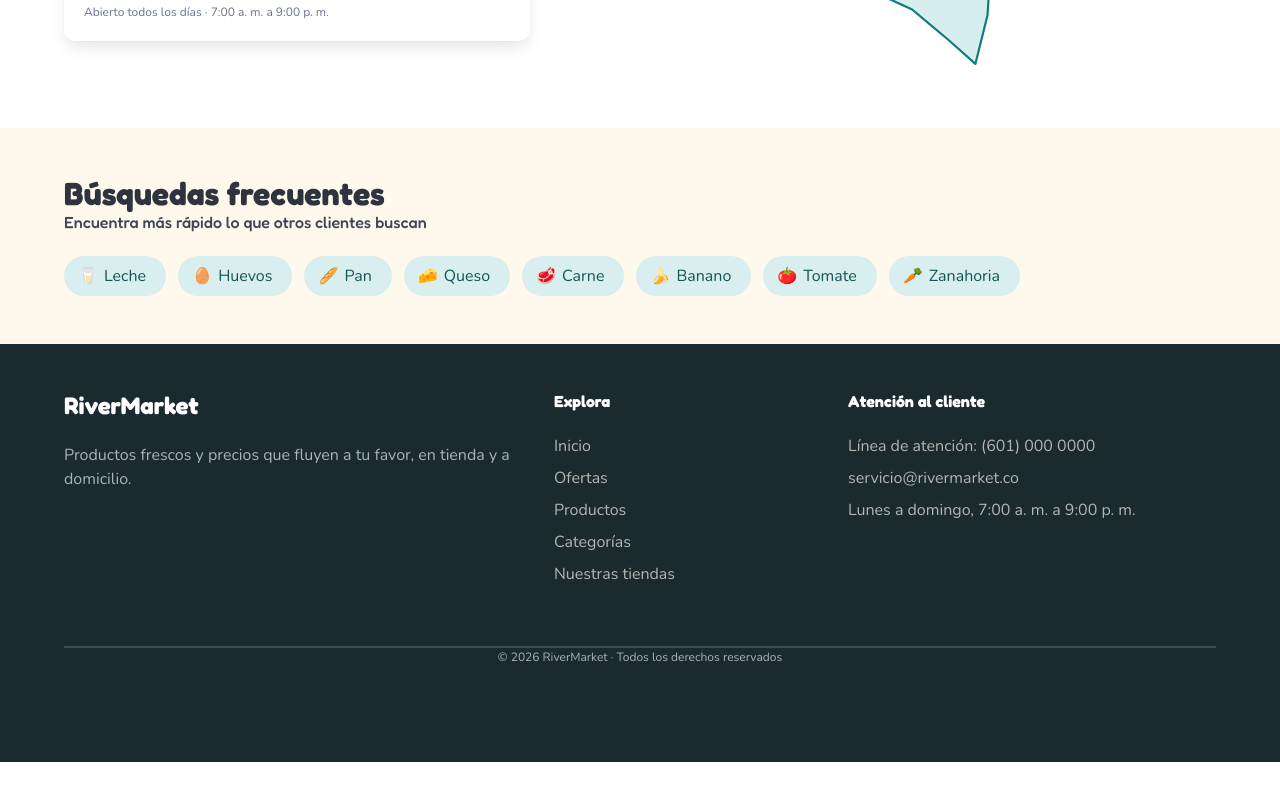
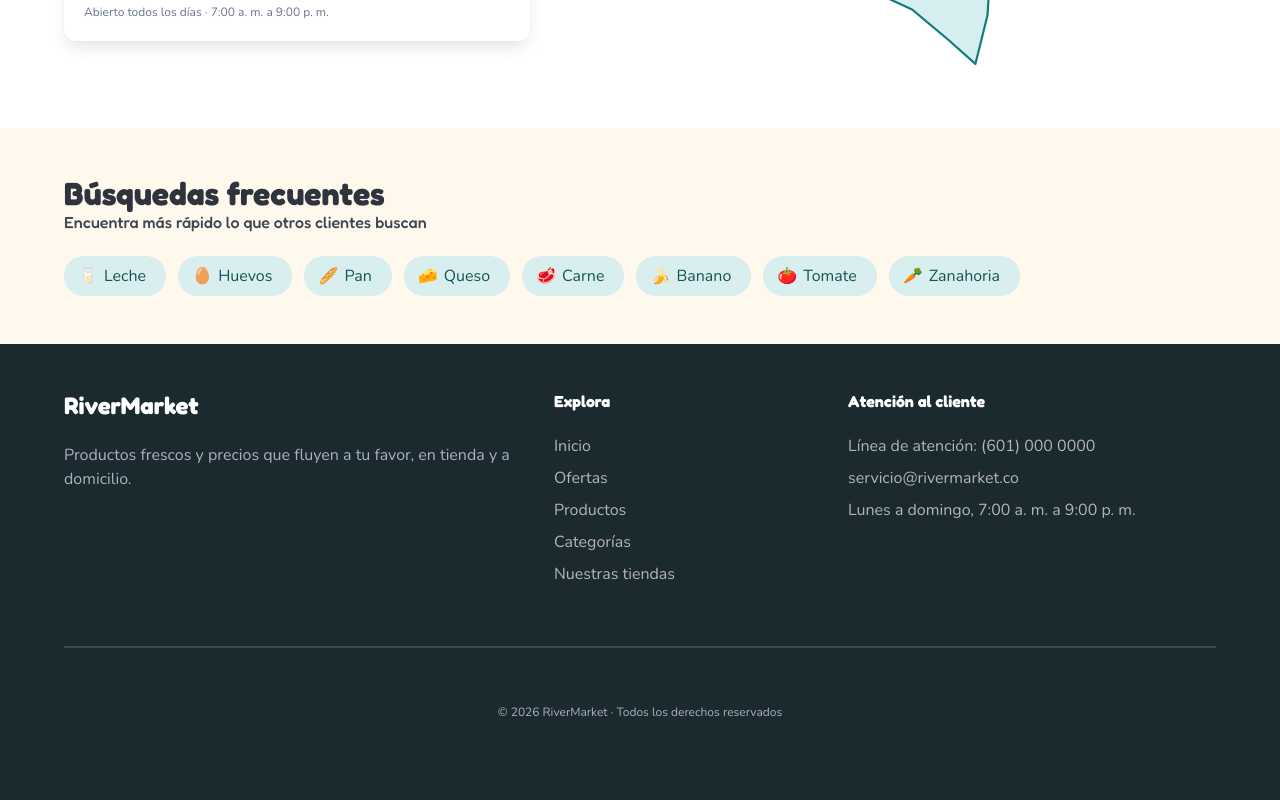
Before and after one commit to VMTTRUJILLO/River-Market, a React (Vite) app: page / in a window 1280 px wide. Shown: the part 4115-4915 px from the top of the page. Before the commit the page ends 4877 px from the top, so only its background shows below. Built offline with nearby package versions, Linux system fonts and the light colour scheme.

Commit message:
style(footer): vertically center copyright area

```diff
--- a/src/components/Footer.jsx
+++ b/src/components/Footer.jsx
@@ -38,9 +38,9 @@ function Footer() {
         </div>
 
         <hr className="rm-footer-linea" />
-        <p className="is-size-7 has-text-grey-light has-text-centered">
+        <div className="rm-footer-bottom"><p className="is-size-7 has-text-grey-light">
           © {new Date().getFullYear()} RiverMarket · Todos los derechos reservados
-        </p>
+        </p></div>
       </div>
     </footer>
   )
```
